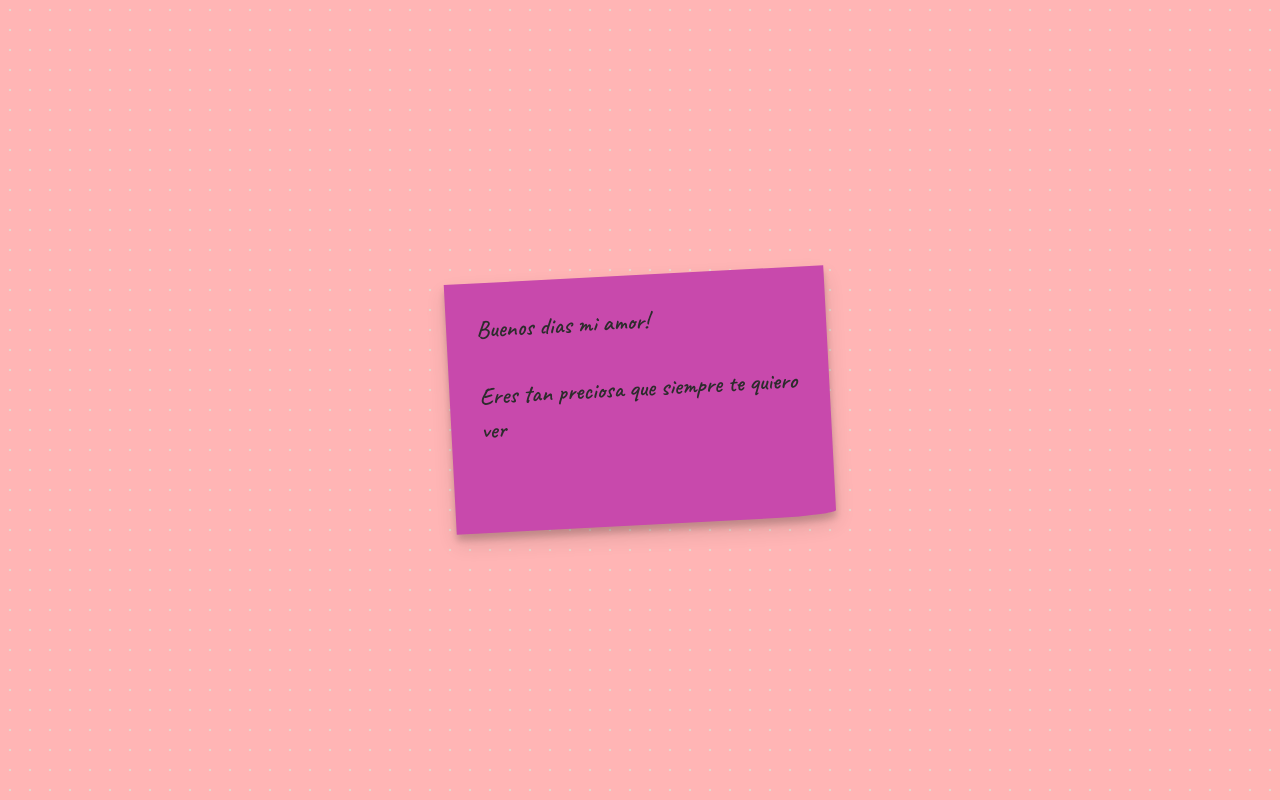
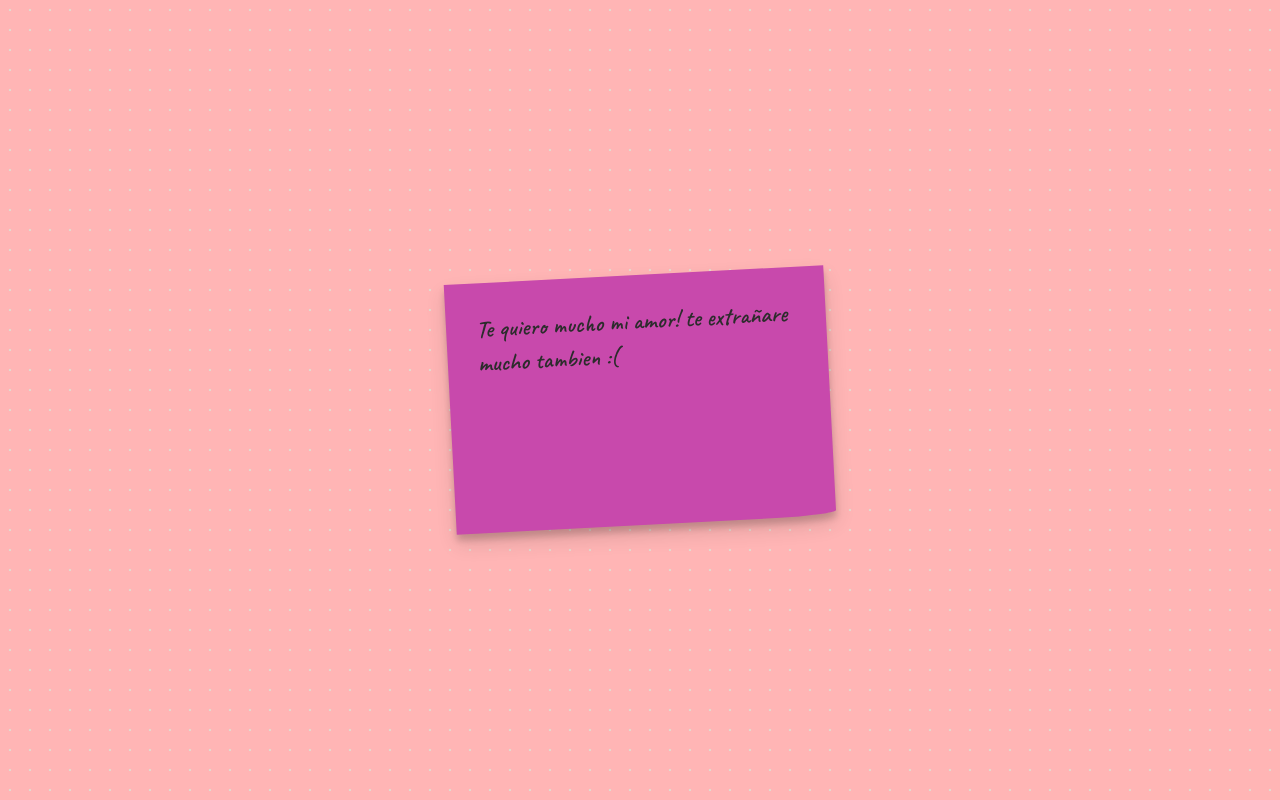
Before and after one commit to andrez1911/Nota-para-Kat, a plain HTML site: page index.html in a window 1280 px wide. Drawn offline with Linux system fonts and the light colour scheme.

Commit message:
Update index.html

```diff
--- a/index.html
+++ b/index.html
@@ -77,10 +77,8 @@
   <div class="sticker-container">
     <div class="post-it">
       <p>
-Buenos dias mi amor! <br><br>
-        Eres tan preciosa que siempre
-        te quiero ver
- </p>
+Te quiero mucho mi amor! te extrañare mucho tambien  :(
+     </p>
     </div>
   </div>
 
```
